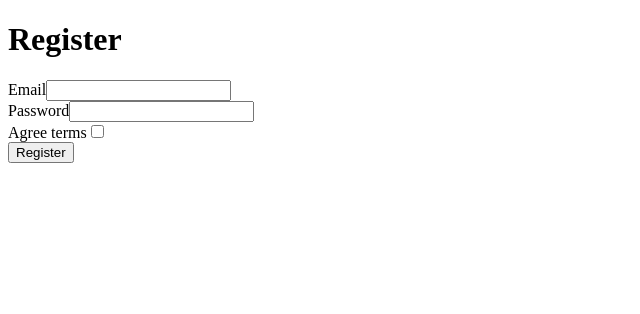
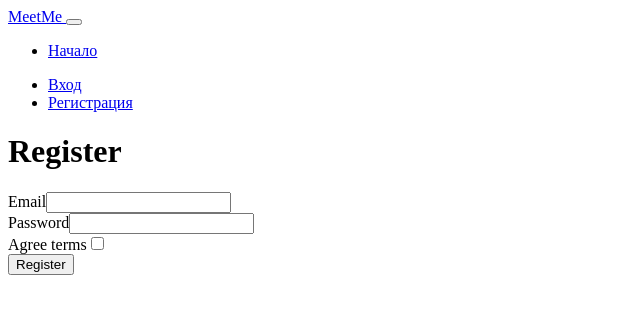
Before and after one commit to OgShas/meetMe, a Symfony app: template templates/registration/register.html.twig in a window 1280 px wide. Shown: the top 314 px of the page, without its empty margins (0-640 px from the left). Run offline with Twig, Linux system fonts and the light colour scheme; the template is opened without the code that fills it, so the values that code supplies are empty; form fields are guessed from the names that the template uses; some libraries are stand-ins or nearby versions.

Commit message:
header create

```diff
--- a/templates/base.html.twig
+++ b/templates/base.html.twig
@@ -14,6 +14,7 @@
         {% endblock %}
     </head>
     <body>
+    {% include 'partials/header.html.twig' %}
         {% block body %}{% endblock %}
     </body>
 </html>
--- /dev/null
+++ b/templates/partials/header.html.twig
@@ -0,0 +1,43 @@
+<nav class="navbar navbar-expand-lg navbar-dark bg-dark mb-4">
+    <div class="container">
+        <a class="navbar-brand" href="{{ path('app_home') }}">
+            MeetMe
+        </a>
+
+        <button class="navbar-toggler" type="button" data-bs-toggle="collapse" data-bs-target="#mainNavbar">
+            <span class="navbar-toggler-icon"></span>
+        </button>
+
+        <div class="collapse navbar-collapse" id="mainNavbar">
+            <ul class="navbar-nav me-auto">
+                <li class="nav-item">
+                    <a class="nav-link" href="{{ path('app_home') }}">Начало</a>
+                </li>
+
+                {% if is_granted('ROLE_ADMIN') %}
+                    <li class="nav-item">
+                        <a class="nav-link" href="{{ path('app_admin') }}">Админ панел</a>
+                    </li>
+                {% endif %}
+            </ul>
+
+            <ul class="navbar-nav ms-auto">
+                {% if app.user %}
+                    <li class="nav-item d-flex align-items-center me-3 text-light">
+                        Здравей, <span class="fw-bold ms-1">{{ app.user.email }}</span>
+                    </li>
+                    <li class="nav-item">
+                        <a class="btn btn-outline-light" href="{{ path('app_logout') }}">Изход</a>
+                    </li>
+                {% else %}
+                    <li class="nav-item me-2">
+                        <a class="btn btn-outline-light" href="{{ path('app_login') }}">Вход</a>
+                    </li>
+                    <li class="nav-item">
+                        <a class="btn btn-primary" href="{{ path('app_register') }}">Регистрация</a>
+                    </li>
+                {% endif %}
+            </ul>
+        </div>
+    </div>
+</nav>
```
Also changed, not shown: 1 other file.
